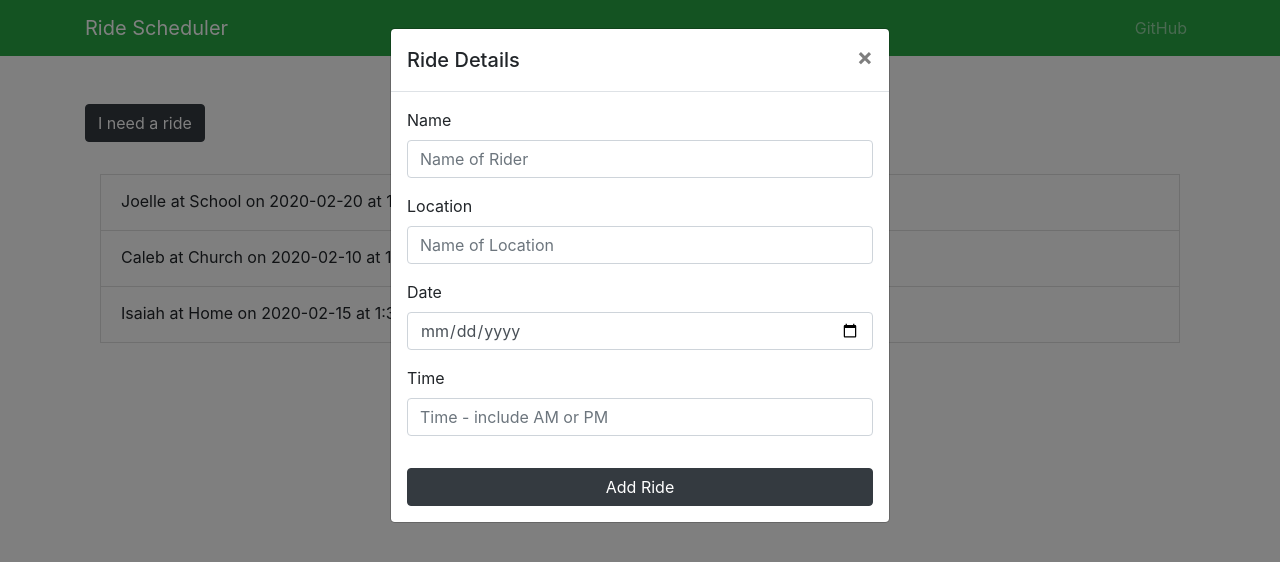
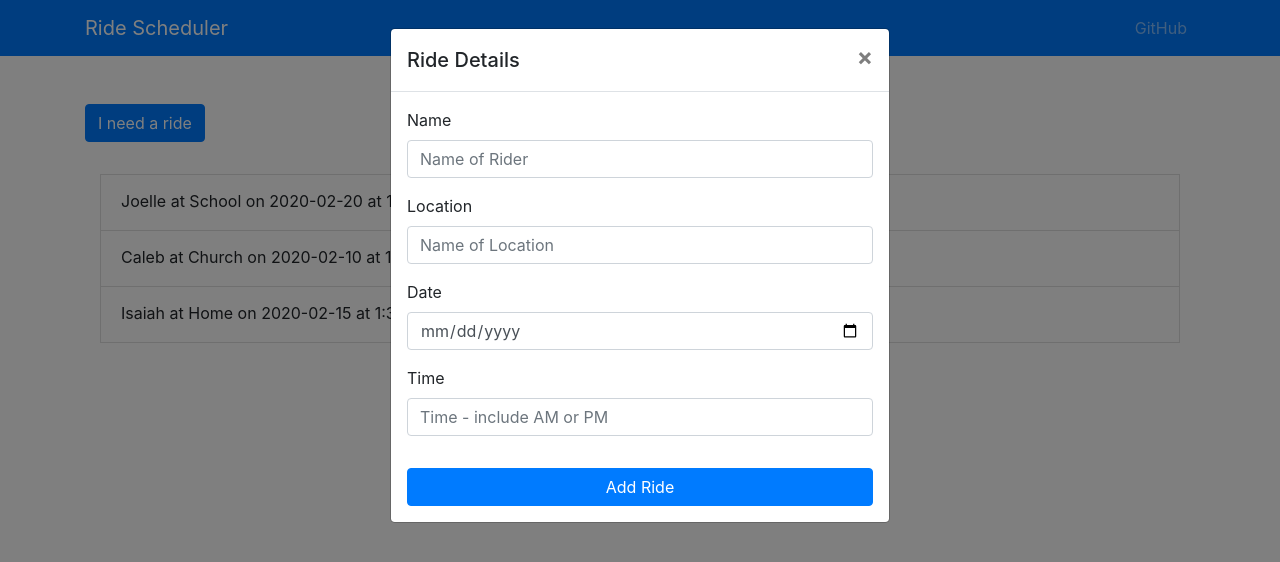
Before and after one commit to gac2117/ride-scheduler, a React (Create React App) app in the folder client/: page / in a window 1280 px wide. Both pictures are taken after a click on the button "I need a ride". Shown: the top 562 px of the page. Built offline with nearby package versions, Linux system fonts and the light colour scheme.

Commit message:
changed colors of components

```diff
--- a/client/src/components/AppNavbar.js
+++ b/client/src/components/AppNavbar.js
@@ -23,7 +23,7 @@ class AppNavbar extends Component {
   render() {
     return (
       <div>
-        <Navbar color='success' dark expand='sm' className='mb-5'>
+        <Navbar color='primary' dark expand='sm' className='mb-5'>
           <Container>
             <NavbarBrand href='/'>Ride Scheduler</NavbarBrand>
             <NavbarToggler onClick={this.toggle} />
--- a/client/src/components/RideModal.js
+++ b/client/src/components/RideModal.js
@@ -54,7 +54,7 @@ class RideModal extends Component {
     return (
       <div>
         <Button
-          color='dark'
+          color='primary'
           style={{ marginBottom: '2rem' }}
           onClick={this.toggle}
         >
@@ -105,7 +105,7 @@ class RideModal extends Component {
                   onChange={this.onChange}
                 />
               </FormGroup>
-              <Button color='dark' style={{ marginTop: '2rem' }} block>
+              <Button color='primary' style={{ marginTop: '2rem' }} block>
                 Add Ride
               </Button>
             </Form>
```
